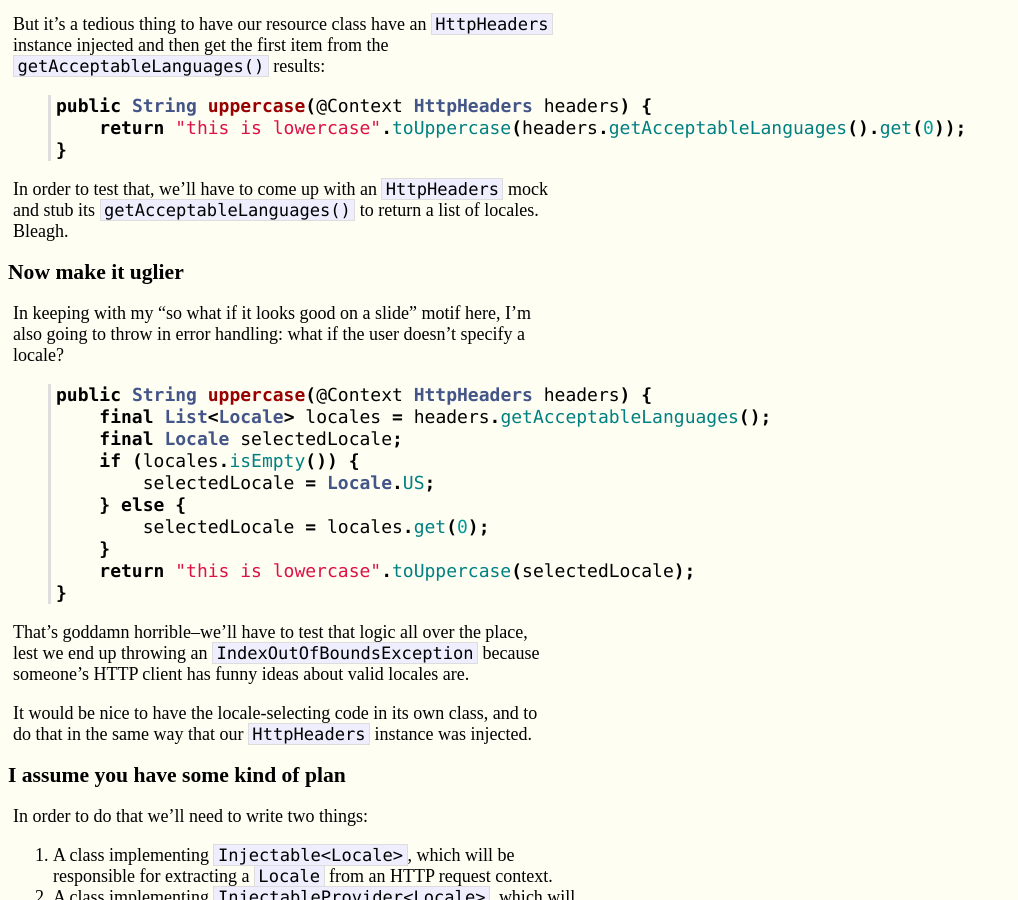
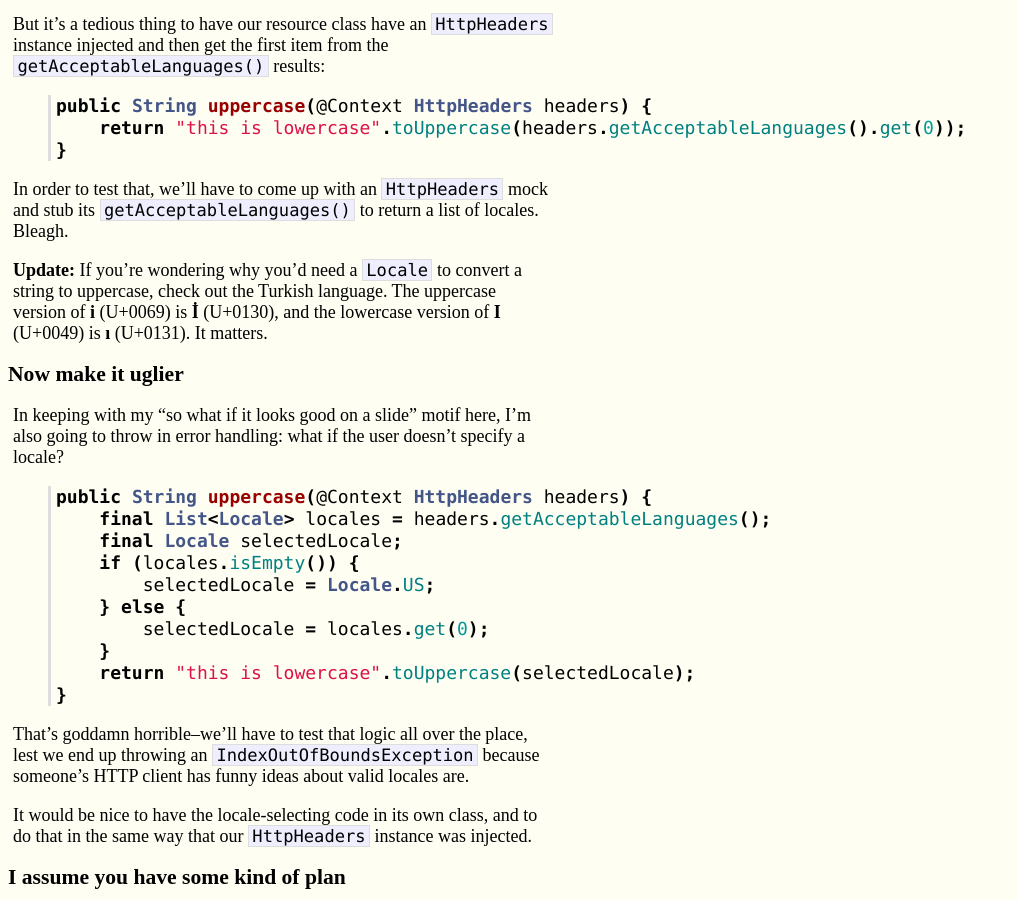
Before and after one commit to prahaladbelavadi/codahale.com, a Jekyll site: the page built from _posts/2009-05-16-what-makes-jersey-interesting-injection-providers.md, in a window 1280 px wide and 900 px high, scrolled down 1541 px. Shown: the whole window, without its empty margins (0-1018 px from the left). Built offline with Jekyll 4.4.1, drawn with Linux system fonts in a browser that asks for light colours; Markdown is read by kramdown in place of the engine named in the settings.

Commit message:
Added clarification about why you'd need a Locale for uppercase.

```diff
--- a/_posts/2009-05-16-what-makes-jersey-interesting-injection-providers.md
+++ b/_posts/2009-05-16-what-makes-jersey-interesting-injection-providers.md
@@ -89,6 +89,10 @@ public String uppercase(@Context HttpHeaders headers) {
 In order to test that, we'll have to come up with an `HttpHeaders` mock and stub
 its `getAcceptableLanguages()` to return a list of locales. Bleagh.
 
+**Update:** If you're wondering why you'd need a `Locale` to convert a string to
+uppercase, check out the Turkish language. The uppercase version of **i**
+(U+0069) is **İ** (U+0130), and the lowercase version of **I** (U+0049) is **ı**
+(U+0131). It matters.
 
 Now make it uglier
 ------------------
```
